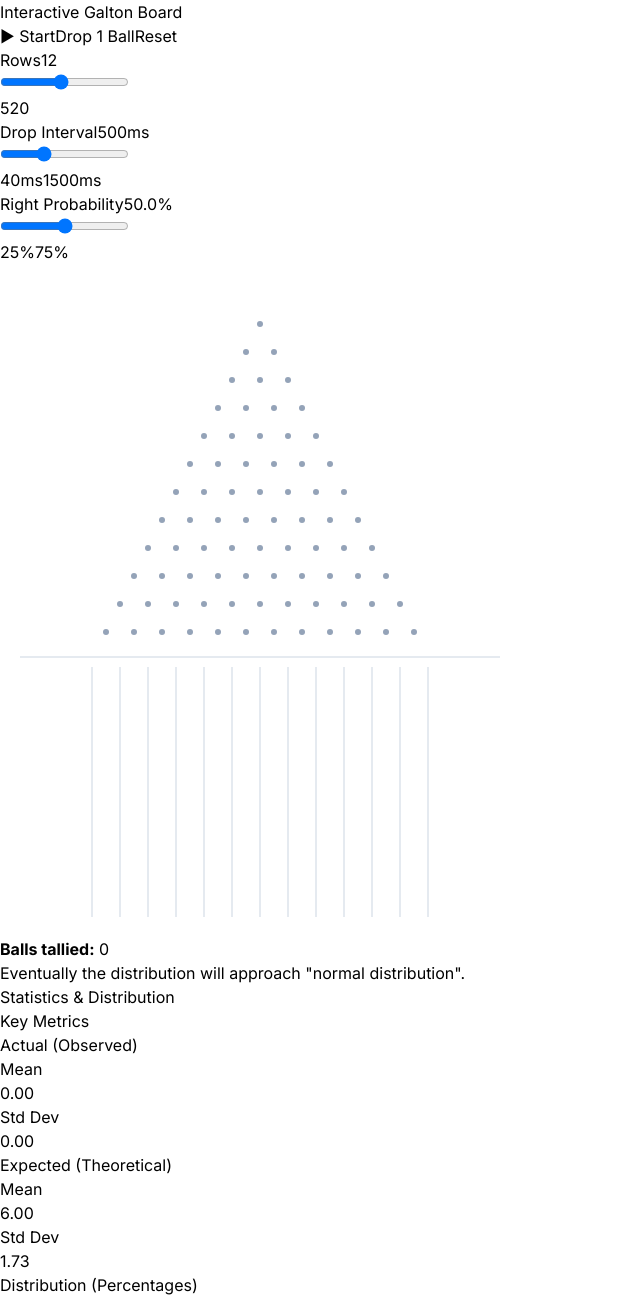
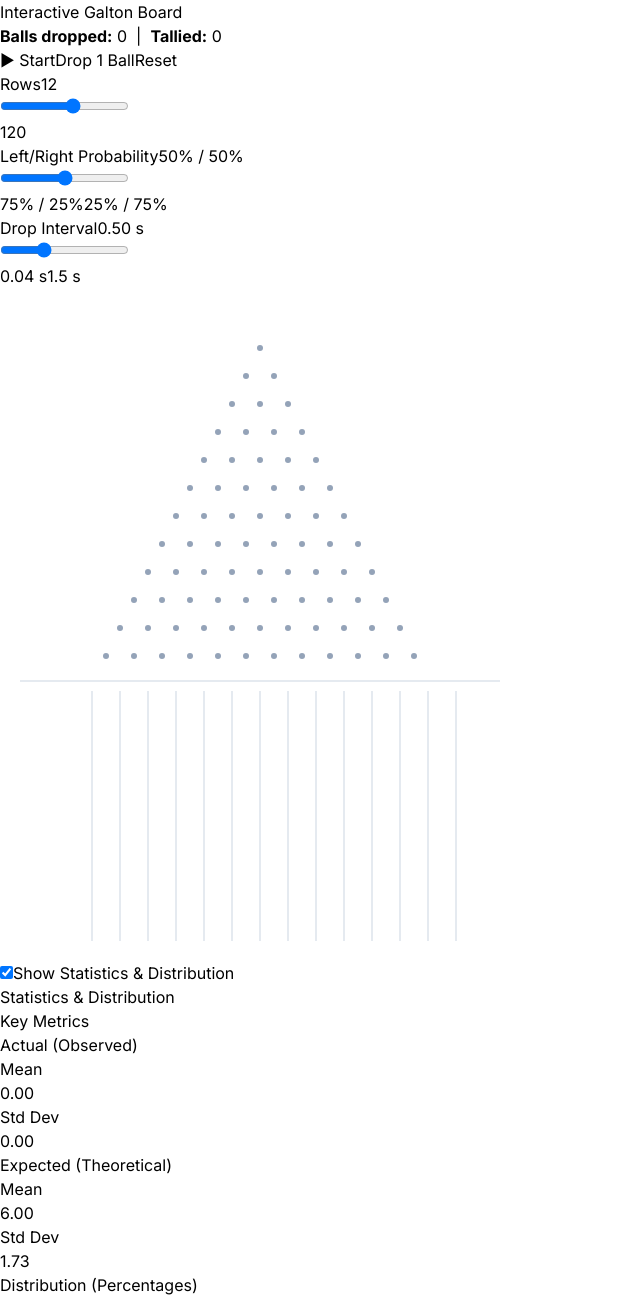
Before and after one commit to marley-p/galtonboard, a React (Vite) app: page / in a window 1280 px wide. Shown: the whole page, without its empty margins (0-640 px from the left). Built offline with nearby package versions, Linux system fonts and the light colour scheme.

Commit message:
Galton board updates: rows 1-20, interval in seconds, Left/Right probability, reset on bias/rows, Drop 1 only, smaller Bin Percentages and Distribution labels, Stats toggle, no scroll in board frame; fix lint unused vars

```diff
--- a/src/GaltonBoard.jsx
+++ b/src/GaltonBoard.jsx
@@ -1,5 +1,5 @@
 import React, { useEffect, useMemo, useRef, useState, useCallback } from "react";
-import { BarChart, Bar, XAxis, YAxis, Tooltip, ResponsiveContainer, CartesianGrid, LineChart, Line, ReferenceLine } from "recharts";
+import { BarChart, Bar, XAxis, YAxis, Tooltip, ResponsiveContainer, CartesianGrid, LineChart, Line, ReferenceLine, LabelList } from "recharts";
 
 // clamp helper
 const clamp = (v, lo, hi) => Math.max(lo, Math.min(hi, v));
@@ -31,6 +31,8 @@ export default function GaltonBoard() {
   const [dropIntervalMs, setDropIntervalMs] = useState(500);
   const [bias, setBias] = useState(0);
   const [running, setRunning] = useState(false);
+  const [ballsDropped, setBallsDropped] = useState(0);
+  const [showStats, setShowStats] = useState(true);
 
   // Geometry - dynamic sizing based on rows
   const spacing = 28; // fixed spacing
@@ -153,6 +155,7 @@ export default function GaltonBoard() {
     const x0 = boardCenterX;
     const y0 = boardTop - spacing * 0.8;
     ballsRef.current.push(new QBall({ x0, y0, r: ballRadius, rows, spacing, pRight, rng: rngRef.current, rowYs }));
+    setBallsDropped((d) => d + 1);
   }, [boardCenterX, boardTop, spacing, ballRadius, rows, pRight, rowYs]);
 
   // Update the ref whenever launchBall changes
@@ -207,7 +210,7 @@ export default function GaltonBoard() {
     }
   }, [dropIntervalMs, running]);
 
-  const reset = () => { ballsRef.current = []; setBinTallies(Array(binCount).fill(0)); };
+  const reset = () => { ballsRef.current = []; setBinTallies(Array(binCount).fill(0)); setBallsDropped(0); };
 
   const drawPegs = (ctx) => {
     ctx.fillStyle = "#94a3b8";
@@ -227,8 +230,8 @@ export default function GaltonBoard() {
     const totalBinWidth = rows * spacing;
     const leftmostDividerX = boardCenterX - totalBinWidth / 2;
 
-    // Draw dividers (binCount lines total, excluding the rightmost divider)
-    for (let i = 0; i < binCount; i++) {
+    // Draw dividers: binCount+1 lines to define left edge, between bins, and right edge
+    for (let i = 0; i <= binCount; i++) {
       const dividerX = leftmostDividerX + i * spacing;
       ctx.beginPath();
       ctx.moveTo(dividerX, binTop);
@@ -285,7 +288,8 @@ export default function GaltonBoard() {
   const AIR_DAMPING = 0.001; // Air resistance (horizontal only)
   const MIN_BOUNCE_VELOCITY = 30; // Minimum bounce velocity to ensure ball continues moving
 
-  useEffect(() => { ballsRef.current = []; setBinTallies(Array(rows + 1).fill(0)); }, [rows]);
+  useEffect(() => { ballsRef.current = []; setBinTallies(Array(rows + 1).fill(0)); setBallsDropped(0); }, [rows]);
+  useEffect(() => { ballsRef.current = []; setBinTallies(Array(rows + 1).fill(0)); setBallsDropped(0); }, [bias]);
 
   // Update canvas dimensions when height changes
   useEffect(() => {
@@ -348,11 +352,11 @@ export default function GaltonBoard() {
                 if (goRight > 0) b.rights += 1;
 
                 // Calculate collision normal (vector from peg center to ball center)
-                const normalX = dx / distance;
-                const normalY = dy / distance;
+                const _normalX = dx / distance;
+                const _normalY = dy / distance;
 
                 // Calculate incoming velocity
-                const incomingVx = b.vx || 0;
+                const _incomingVx = b.vx || 0;
                 const incomingVy = b.vy;
                 const incomingSpeed = Math.abs(incomingVy);
 
@@ -457,6 +461,7 @@ export default function GaltonBoard() {
       bin: `${i}`,
       count: v,
       percentage: totalBalls > 0 ? (v / totalBalls * 100) : 0,
+      barLabel: totalBalls > 0 ? `${v} (${(v / totalBalls * 100).toFixed(1)}%)` : '0 (0.0%)',
       normal: 0
     }));
 
@@ -531,8 +536,13 @@ export default function GaltonBoard() {
         {/* Controls at Top */}
         <div className="bg-white rounded-xl shadow-md p-5 sm:p-6 mx-auto w-full max-w-4xl">
           <div className="flex flex-col lg:flex-row lg:items-center lg:justify-between gap-4 mb-6 pb-4 border-b border-slate-200">
-            <h1 className="text-xl sm:text-2xl font-bold m-0 text-slate-900">Interactive Galton Board</h1>
-            <div className="flex flex-wrap gap-2">
+            <div className="flex flex-wrap items-center gap-4">
+              <h1 className="text-xl sm:text-2xl font-bold m-0 text-slate-900">Interactive Galton Board</h1>
+              <span className="text-sm text-slate-600">
+                <strong>Balls dropped:</strong> {ballsDropped} &nbsp;|&nbsp; <strong>Tallied:</strong> {totalBalls}
+              </span>
+            </div>
+            <div className="flex flex-wrap items-center gap-2">
               <button
                 onClick={() => setRunning((r) => !r)}
                 className="px-5 py-2 rounded-lg border-0 bg-[#1e4e78] hover:bg-[#1a4266] text-white cursor-pointer font-medium transition-all shadow-sm hover:shadow active:scale-95 text-sm"
@@ -562,41 +572,22 @@ export default function GaltonBoard() {
               </div>
               <input
                 type="range"
-                min={5}
+                min={1}
                 max={20}
                 value={rows}
                 onChange={(e) => { setRows(parseInt(e.target.value)); }}
                 className="w-full h-2 bg-slate-200 rounded-lg appearance-none cursor-pointer accent-[#1e4e78]"
               />
               <div className="flex justify-between text-xs text-slate-500 mt-1">
-                <span>5</span>
+                <span>1</span>
                 <span>20</span>
               </div>
             </div>
 
             <div className="bg-slate-50 rounded-lg p-3 border border-slate-200">
               <div className="flex items-center justify-between mb-2">
-                <label className="text-xs font-semibold text-slate-700">Drop Interval</label>
-                <span className="text-base font-bold text-[#1e4e78] bg-white px-2 py-0.5 rounded-md">{dropIntervalMs}ms</span>
-              </div>
-              <input
-                type="range"
-                min={40}
-                max={1500}
-                value={dropIntervalMs}
-                onChange={(e) => { setDropIntervalMs(parseInt(e.target.value)); }}
-                className="w-full h-2 bg-slate-200 rounded-lg appearance-none cursor-pointer accent-[#1e4e78]"
-              />
-              <div className="flex justify-between text-xs text-slate-500 mt-1">
-                <span>40ms</span>
-                <span>1500ms</span>
-              </div>
-            </div>
-
-            <div className="bg-slate-50 rounded-lg p-3 border border-slate-200">
-              <div className="flex items-center justify-between mb-2">
-                <label className="text-xs font-semibold text-slate-700">Right Probability</label>
-                <span className="text-base font-bold text-[#1e4e78] bg-white px-2 py-0.5 rounded-md">{(pRight * 100).toFixed(1)}%</span>
+                <label className="text-xs font-semibold text-slate-700">Left/Right Probability</label>
+                <span className="text-base font-bold text-[#1e4e78] bg-white px-2 py-0.5 rounded-md">{((1 - pRight) * 100).toFixed(0)}% / {(pRight * 100).toFixed(0)}%</span>
               </div>
               <input
                 type="range"
@@ -608,8 +599,27 @@ export default function GaltonBoard() {
                 className="w-full h-2 bg-slate-200 rounded-lg appearance-none cursor-pointer accent-[#1e4e78]"
               />
               <div className="flex justify-between text-xs text-slate-500 mt-1">
-                <span>25%</span>
-                <span>75%</span>
+                <span>75% / 25%</span>
+                <span>25% / 75%</span>
+              </div>
+            </div>
+
+            <div className="bg-slate-50 rounded-lg p-3 border border-slate-200">
+              <div className="flex items-center justify-between mb-2">
+                <label className="text-xs font-semibold text-slate-700">Drop Interval</label>
+                <span className="text-base font-bold text-[#1e4e78] bg-white px-2 py-0.5 rounded-md">{(dropIntervalMs / 1000).toFixed(2)} s</span>
+              </div>
+              <input
+                type="range"
+                min={40}
+                max={1500}
+                value={dropIntervalMs}
+                onChange={(e) => { setDropIntervalMs(parseInt(e.target.value)); }}
+                className="w-full h-2 bg-slate-200 rounded-lg appearance-none cursor-pointer accent-[#1e4e78]"
+              />
+              <div className="flex justify-between text-xs text-slate-500 mt-1">
+                <span>0.04 s</span>
+                <span>1.5 s</span>
               </div>
             </div>
           </div>
@@ -617,23 +627,29 @@ export default function GaltonBoard() {
 
         {/* Main Board Card - Centered */}
         <div className="bg-white rounded-xl shadow-md p-4 sm:p-5 mx-auto w-full max-w-4xl">
-          <div className="relative w-full border-2 border-[#f2f2f2] rounded-lg overflow-hidden bg-[#f7f7f7] mb-3">
+          <div className="relative w-full max-h-[70vh] overflow-hidden border-2 border-[#f2f2f2] rounded-lg bg-[#f7f7f7] flex items-start justify-center">
             <canvas
               ref={canvasRef}
               width={width}
               height={height}
-              className="w-full h-auto block"
+              className="max-h-[70vh] w-auto h-auto object-contain block"
             />
-          </div>
-          <div className="text-xs text-slate-600 text-center">
-            <p className="mb-1"><strong>Balls tallied:</strong> {totalBalls}</p>
-            <p className="text-xs text-slate-500 italic">
-              Eventually the distribution will approach "normal distribution".
-            </p>
           </div>
         </div>
 
-        {/* Statistics and Distribution at Bottom - Full Width */}
+        {/* Toggle and Statistics and Distribution at Bottom - Full Width */}
+        <div className="mx-auto w-full max-w-4xl flex items-center gap-2 mb-2">
+          <label className="flex items-center gap-2 cursor-pointer text-sm text-slate-700">
+            <input
+              type="checkbox"
+              checked={showStats}
+              onChange={(e) => setShowStats(e.target.checked)}
+              className="rounded border-slate-300 accent-[#1e4e78]"
+            />
+            Show Statistics & Distribution
+          </label>
+        </div>
+        {showStats && (
         <div className="bg-white rounded-xl shadow-md p-5 sm:p-6 mx-auto w-full max-w-4xl">
           <h3 className="text-xl font-bold mb-6 text-slate-900 border-b border-slate-200 pb-3">Statistics & Distribution</h3>
 
@@ -679,15 +695,15 @@ export default function GaltonBoard() {
               <div>
                 <h4 className="text-xs font-semibold text-slate-700 mb-3 uppercase tracking-wide">Bin Percentages</h4>
                 <div className="bg-slate-50 rounded-lg p-3 border border-slate-200">
-                  <div className="grid grid-cols-4 sm:grid-cols-6 lg:grid-cols-4 xl:grid-cols-6 gap-2">
+                  <div className="grid grid-cols-4 sm:grid-cols-6 lg:grid-cols-4 xl:grid-cols-6 gap-1.5">
                     {binTallies.map((count, i) => (
                       <div
                         key={i}
-                        className="bg-white rounded-md p-2 text-center border border-slate-200 hover:border-[#1e4e78] hover:shadow-sm transition-all"
+                        className="bg-white rounded-md p-1.5 text-center border border-slate-200 hover:border-[#1e4e78] hover:shadow-sm transition-all min-w-0 overflow-hidden"
                       >
-                        <div className="text-xs font-semibold text-slate-600 mb-0.5">Bin {i}</div>
-                        <div className="text-lg font-bold text-[#1e4e78] mb-0.5">{stats.percentages[i]}%</div>
-                        <div className="text-xs text-slate-500">{count} balls</div>
+                        <div className="text-[10px] font-semibold text-slate-600 mb-0.5">Col {i}</div>
+                        <div className="text-xs font-bold text-[#1e4e78] mb-0.5">{stats.percentages[i]}%</div>
+                        <div className="text-[10px] text-slate-500">{count} balls</div>
                       </div>
                     ))}
                   </div>
@@ -715,7 +731,7 @@ export default function GaltonBoard() {
                     <XAxis
                       dataKey="bin"
                       tick={{ fontSize: 11, fill: '#64748b' }}
-                      label={{ value: "Bin", position: "insideBottom", offset: -5, style: { fontSize: 12, fill: '#475569' } }}
+                      label={{ value: "Column (0 = far left)", position: "insideBottom", offset: -5, style: { fontSize: 12, fill: '#475569' } }}
                     />
                     <YAxis
                       allowDecimals={true}
@@ -739,7 +755,9 @@ export default function GaltonBoard() {
                         return value;
                       }}
                     />
-                    <Bar dataKey="percentage" fill="#0ea5e9" radius={[6, 6, 0, 0]} name="Percentage" />
+                    <Bar dataKey="percentage" fill="#0ea5e9" radius={[6, 6, 0, 0]} name="Percentage">
+                      <LabelList dataKey="barLabel" position="top" style={{ fontSize: 10 }} />
+                    </Bar>
                     {/* Standard deviation reference lines - labels only at top to avoid overlap with bin numbers */}
                     {stdDevPositions.map((sd) => {
                       return (
@@ -777,6 +795,7 @@ export default function GaltonBoard() {
             </div>
           </div>
         </div>
+        )}
       </div>
     </div>
   );
```
